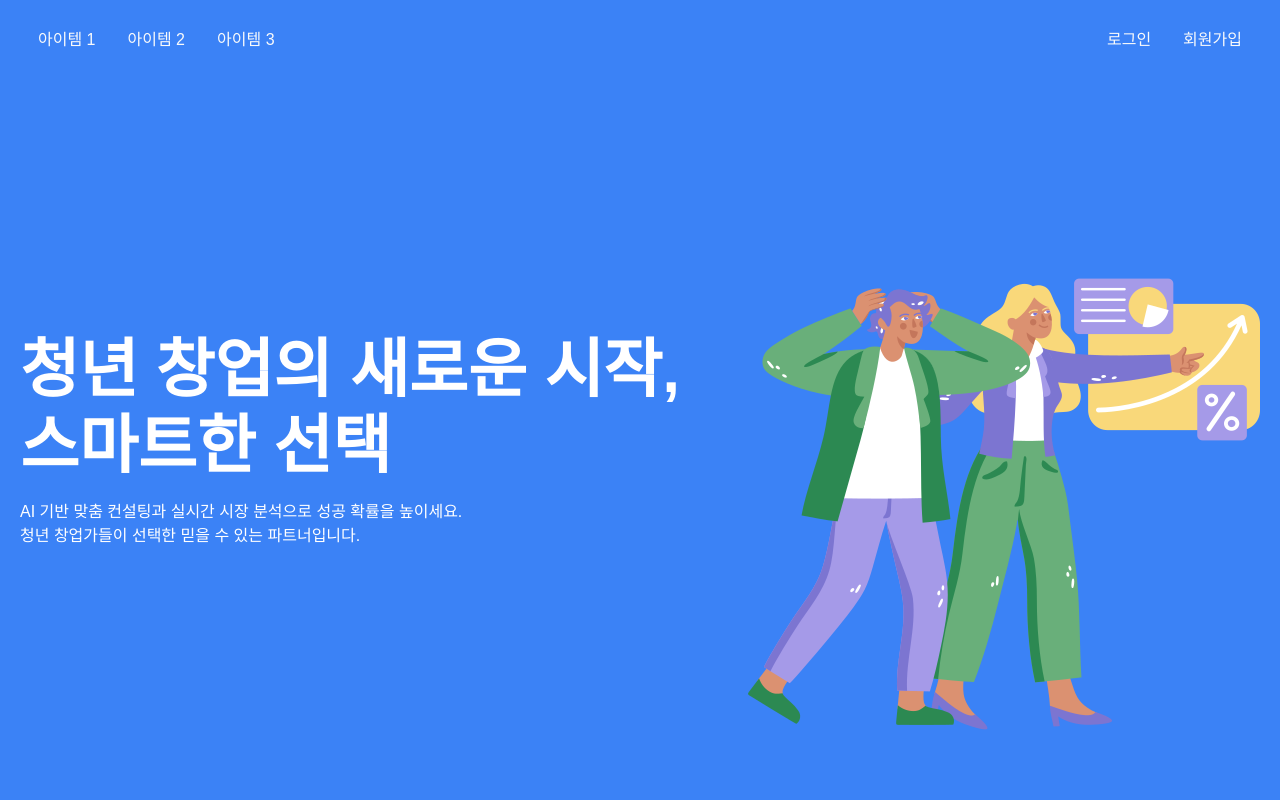
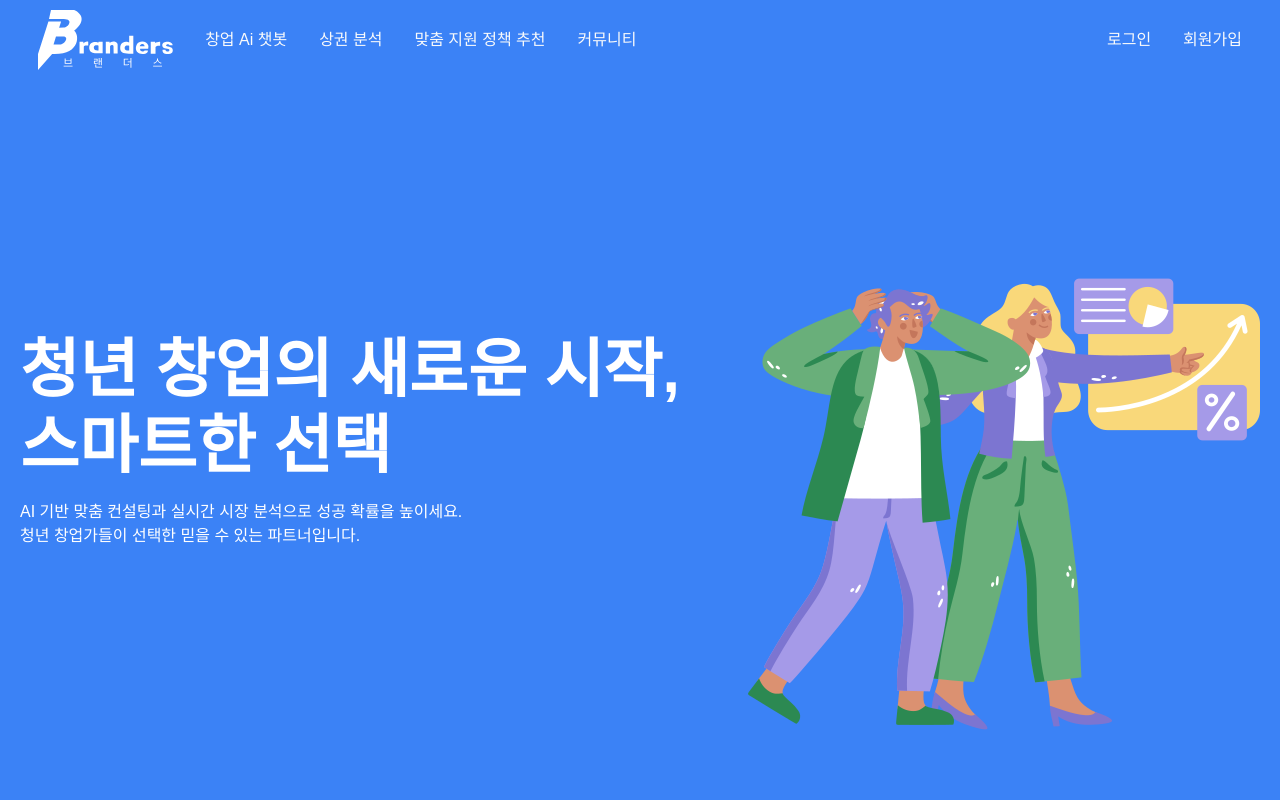
Before and after one commit to f-killerrrr/Branders-Front, a React (Vite) app: page / in a window 1280 px wide. Shown: the top 800 px of the page. Built offline with nearby package versions, Linux system fonts and the light colour scheme; a web font is replaced by a local one.

Commit message:
update: landing 페이지 수정
- 헤더 좌측에 로고 추가
- 헤더 좌측 네비게이션 목록을 실제 서비스 이름 및 링크로 대체
- Navigation을 감싸던 불필요한 div 태그 제거

```diff
--- a/src/components/landing/Header.tsx
+++ b/src/components/landing/Header.tsx
@@ -1,6 +1,7 @@
 import { TextStyle } from '@/utils/styled';
-import { Link } from '@tanstack/react-router';
+import { Link, useNavigate } from '@tanstack/react-router';
 import styled from 'styled-components';
+import logo from '@/assets/Logo_white.svg';
 
 const HeaderWrapper = styled.header`
   width: 100%;
@@ -42,24 +43,28 @@ const NavigationItem = styled(Link)`
   }
 `;
 
+const Logo = styled.img`
+  height: 60px;
+  object-fit: cover;
+`;
+
 function Header() {
+  const navigate = useNavigate();
+
   return (
     <HeaderWrapper>
       <Container>
-        <div>
-          {/* TODO: 로고 추가 */}
         <Navigation>
-            <NavigationItem to="/">아이템 1</NavigationItem>
-            <NavigationItem to="/">아이템 2</NavigationItem>
-            <NavigationItem to="/">아이템 3</NavigationItem>
+          <Logo src={logo} alt="Logo" onClick={() => navigate({ to: '/' })} />
+          <NavigationItem to="/chatbot">창업 Ai 챗봇</NavigationItem>
+          <NavigationItem to="/analyze">상권 분석</NavigationItem>
+          <NavigationItem to="/recommend">맞춤 지원 정책 추천</NavigationItem>
+          <NavigationItem to="/community">커뮤니티</NavigationItem>
         </Navigation>
-        </div>
-        <div>
         <Navigation>
           <NavigationItem to="/login">로그인</NavigationItem>
           <NavigationItem to="/register">회원가입</NavigationItem>
         </Navigation>
-        </div>
       </Container>
     </HeaderWrapper>
   );
```
Lines whose indentation alone changed are shown as unchanged.
